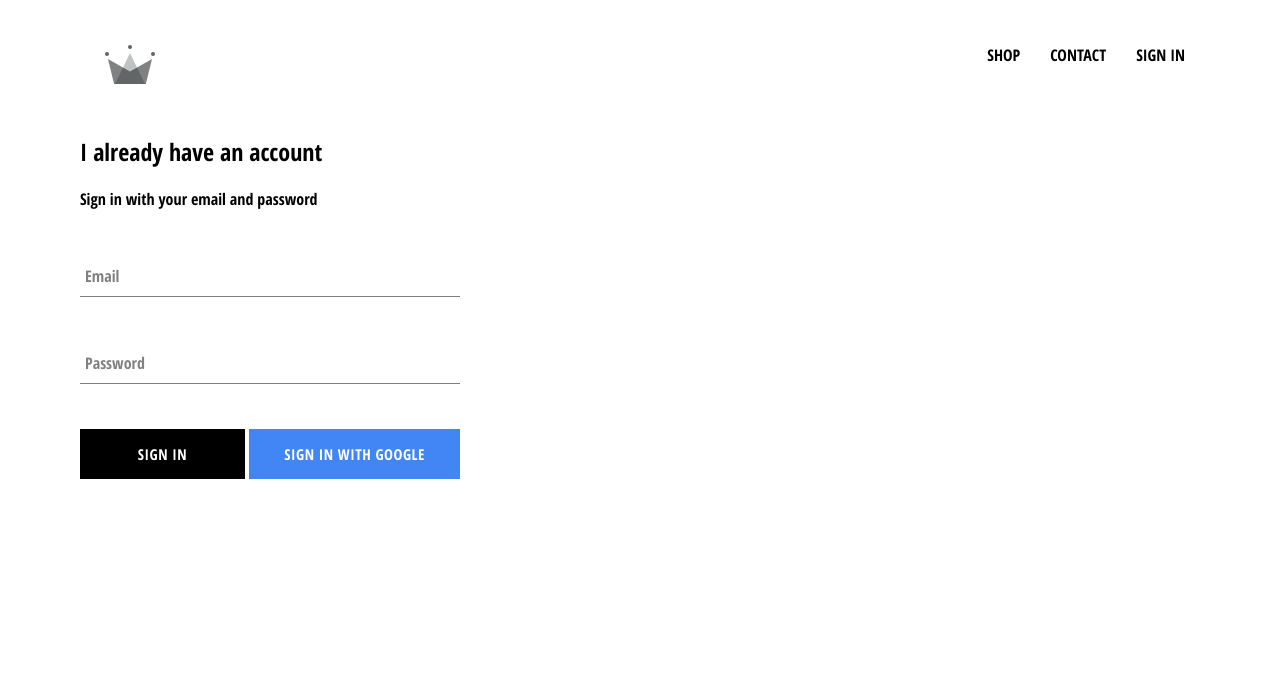
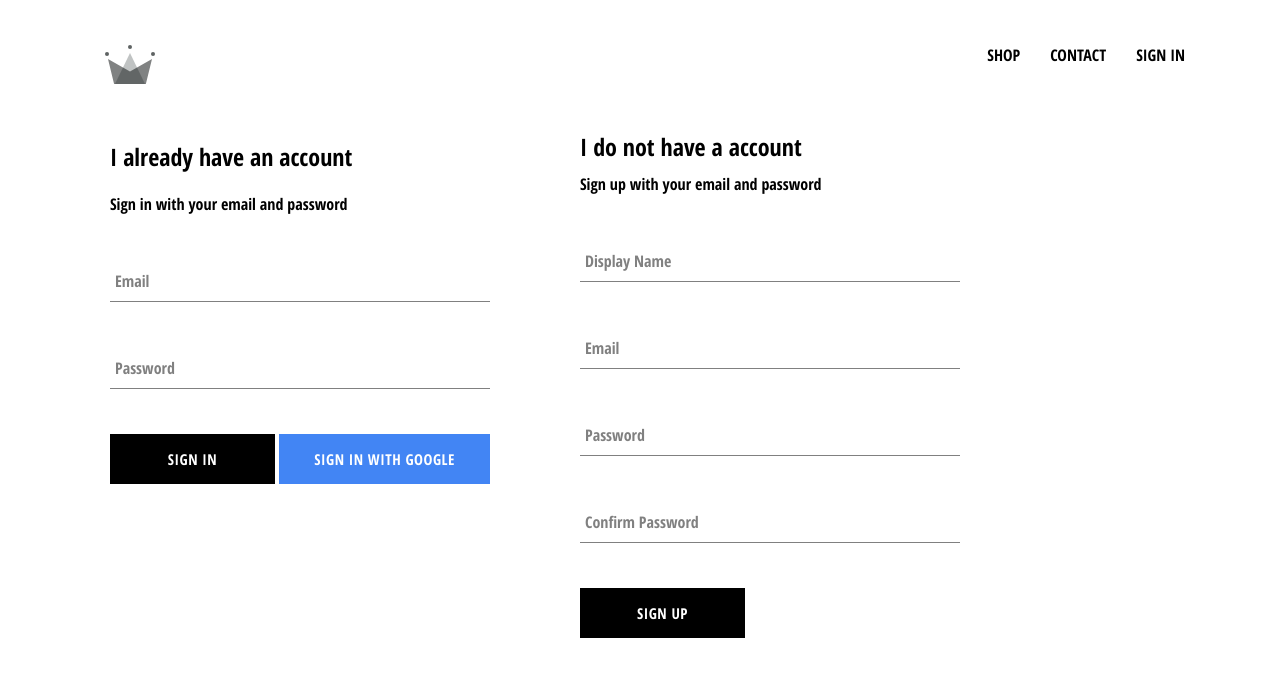
Before and after one commit to SVladikO/crwn-clothing, a React (Create React App) app: page /signin in a window 1280 px wide. Shown: the top 676 px of the page. Built offline with nearby package versions, Linux system fonts and the light colour scheme; no server answers.

Commit message:
Added sign up.

```diff
--- a/src/App.js
+++ b/src/App.js
@@ -8,7 +8,7 @@
 import Header from "./components/header/header.component";
 import SignInAndSignUpPage from "./pages/sign-in-sign-up/sign-in-sign-up.component";
 
-import {auth} from './firebase/firebase.utils';
+import {auth, createUserProfileDocument} from './firebase/firebase.utils';
 
 class App extends React.Component {
     constructor() {
@@ -22,9 +22,21 @@
     unsubscribeFromAuth = null;
 
     componentDidMount() {
-        this.unsubscribeFromAuth = auth.onAuthStateChanged(user => {
-            this.setState({currentUser: user});
-            console.log({user});
+        this.unsubscribeFromAuth = auth.onAuthStateChanged(async userAuth => {
+            if (userAuth) {
+                const userRef = await createUserProfileDocument(userAuth);
+
+                userRef.onSnapshot(snapshot => {
+                    this.setState({
+                        currentUser: {
+                            id: snapshot.id,
+                            ...snapshot.data()
+                        }
+                    });
+                    console.log(this.state)
+                })
+            }
+            this.setState({currentUser: userAuth});
         })
     }
 
@@ -35,7 +47,7 @@
     render() {
         return (
             <div>
-                <Header currentUser={this.state.currentUser} />
+                <Header currentUser={this.state.currentUser}/>
                 <Switch>
                     <Route exact path='/' component={HomePage}/>
                     <Route exact path='/shop' component={ShopPage}/>
--- /dev/null
+++ b/src/components/sign-up/sign-up.component.jsx
@@ -0,0 +1,104 @@
+import React from "react";
+
+import './sign-up.styles.scss';
+
+import FormInput from "../form-input/form-input.component";
+import CustomButton from "../custom-button/custom-button.component";
+
+import {auth, createUserProfileDocument, signInWithGoogle} from "../../firebase/firebase.utils";
+
+class SignUp extends React.Component {
+    constructor(props) {
+        super(props);
+
+        this.state = {
+            displayName: '',
+            email: '',
+            password: '',
+            confirmPassword: '',
+        }
+    }
+
+    handleSubmit = async event => {
+        event.preventDefault();
+
+        const {displayName, email, password, confirmPassword} = this.state;
+
+        if (password !== confirmPassword) {
+            alert("password don't match");
+            return;
+        }
+
+        try {
+            const {user} = await auth.createUserWithEmailAndPassword(email, password);
+
+            createUserProfileDocument(user, {displayName});
+
+
+        } catch (error) {
+            alert(error);
+        }
+
+        this.setState({
+            displayName: '',
+            email: '',
+            password: '',
+            confirmPassword: '',
+        })
+    }
+
+    handleChange = event => {
+        const {value, name} = event.target;
+
+        this.setState({[name]: value})
+    }
+
+    render() {
+        const {displayName, email, password, confirmPassword} = this.state;
+
+        return (
+            <div className='sign-up'>
+                <h2 className='title'>I do not have a account</h2>
+                <span>Sign up with your email and password</span>
+
+                <form className='sign-up-form' onSubmit={this.handleSubmit}>
+                    <FormInput
+                        type="text"
+                        name="displayName"
+                        label='Display Name'
+                        value={displayName}
+                        handleChange={this.handleChange}
+                        required
+                    />
+                    <FormInput
+                        label='Email'
+                        name="email"
+                        type="email"
+                        value={email}
+                        handleChange={this.handleChange}
+                        required
+                    />
+                    <FormInput
+                        label='Password'
+                        name="password"
+                        type="password"
+                        value={password}
+                        handleChange={this.handleChange}
+                        required
+                    />
+                    <FormInput
+                        label='Confirm Password'
+                        name="confirmPassword"
+                        type="password"
+                        value={confirmPassword}
+                        handleChange={this.handleChange}
+                        required
+                    />
+                    <CustomButton type="submit">Sign up </CustomButton>
+                </form>
+            </div>
+        )
+    }
+}
+
+export default SignUp;
--- /dev/null
+++ b/src/components/sign-up/sign-up.styles.scss
@@ -0,0 +1,9 @@
+.sign-up {
+  display: flex;
+  flex-direction: column;
+  width: 380px;
+
+  .title {
+    margin: 10px 0;
+  }
+}
--- a/src/firebase/firebase.utils.js
+++ b/src/firebase/firebase.utils.js
@@ -13,13 +13,39 @@
     measurementId: "G-MQQN5XVR4F"
 }
 
+export const createUserProfileDocument = async (userAuth, additionalData) => {
+    if (!userAuth) return;
+    const userRef = firestore.doc(`users/${userAuth.uid}`);
+    const snapShot = await userRef.get();
+
+    console.log({snapShot})
+
+    if (!snapShot.exists) {
+        const {displayName, email} = userAuth;
+        const createdAt = new Date();
+
+        try {
+            await userRef.set({
+                displayName,
+                email,
+                createdAt,
+                ...additionalData
+            })
+        } catch (error) {
+            console.log('error creating user', error.message)
+        }
+    }
+
+    return userRef;
+};
+
 firebase.initializeApp(config);
 
 export const auth = firebase.auth();
 export const firestore = firebase.firestore();
 
 const provider = new firebase.auth.GoogleAuthProvider();
-provider.setCustomParameters({ prompt: 'select_account' })
+provider.setCustomParameters({prompt: 'select_account'})
 export const signInWithGoogle = () => auth.signInWithPopup(provider);
 
 export default firebase;
--- a/src/pages/sign-in-sign-up/sign-in-sign-up.component.jsx
+++ b/src/pages/sign-in-sign-up/sign-in-sign-up.component.jsx
@@ -3,9 +3,13 @@
 import './sign-in-sign-up.style.scss';
 
 import SignIn from "../../components/sign-in/sign-in.components";
+import SignUp from "../../components/sign-up/sign-up.component";
 
 const SignInAndSignUpPage = () => (
-    <div className='sign-in-sign-up'><SignIn /></div>
+    <div className='sign-in-sign-up'>
+        <SignIn/>
+        <SignUp/>
+    </div>
 )
 
 export default SignInAndSignUpPage;
--- a/src/pages/sign-in-sign-up/sign-in-sign-up.style.scss
+++ b/src/pages/sign-in-sign-up/sign-in-sign-up.style.scss
@@ -0,0 +1,6 @@
+.sign-in-sign-up {
+  width: 850px;
+  display: flex;
+  justify-content: space-between;
+  margin: 30px;
+}
```
